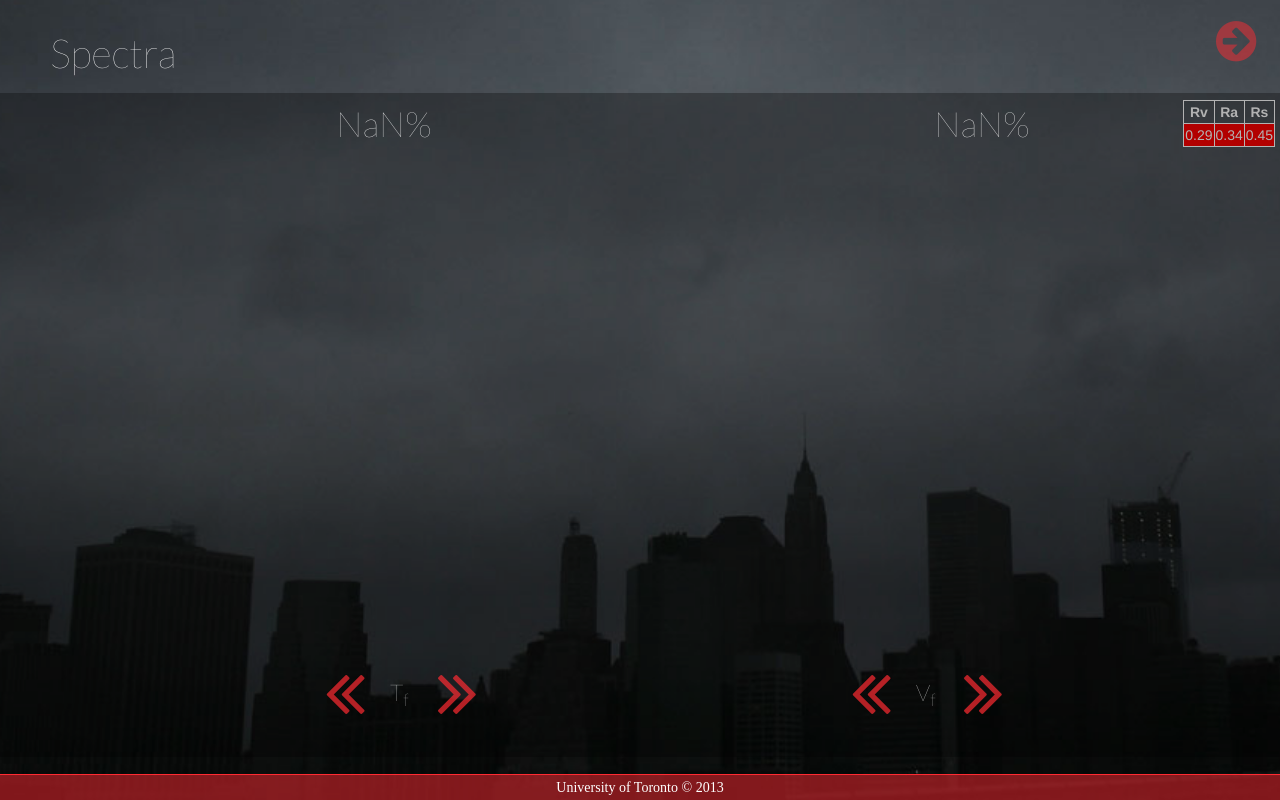
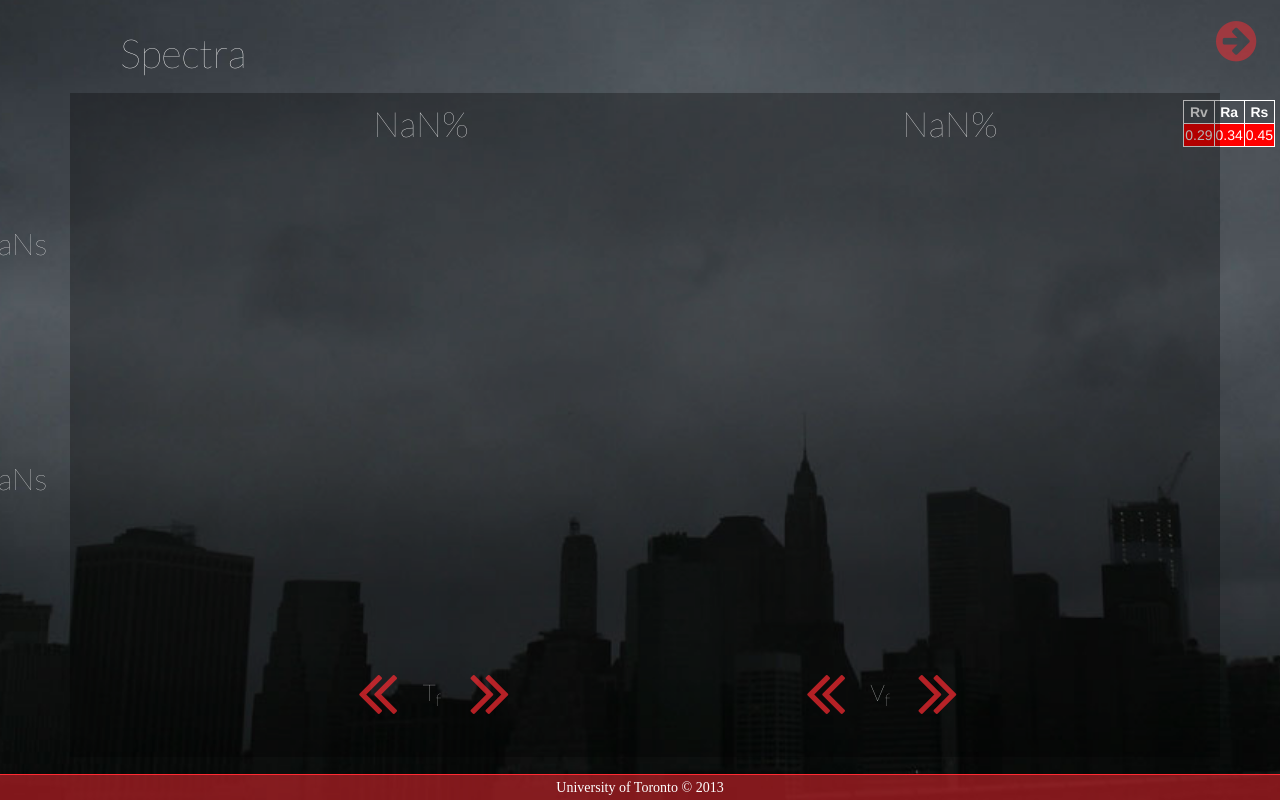
Before and after one commit to andrewlouis93/Opera, a plain HTML site: page spectra.html in a window 1280 px wide. Drawn offline with nearby package versions, Linux system fonts and the light colour scheme.

```diff
--- a/form_stylesheet_spectra.css
+++ b/form_stylesheet_spectra.css
@@ -25,9 +25,9 @@ a {text-decoration:none}
 	background:rgba(0,0,0,0.3);
 	padding:50px;
 	top:11%;
-	width:1300px;
+	width:1150px;
 	margin-top:5px;
-	margin-left:-300px;
+	margin-left:-230px;
 	height:83%; /*height:600px*/
 	position:absolute;
 }
@@ -409,7 +409,7 @@ input[type=number] {
 #placeholder{
 	margin-top:5px;
 	width:50%;
-	height:230px;
+	height:200px;
 	float:left;
 	position:relative;
 }
@@ -423,19 +423,19 @@ input[type=number] {
 #placeholder2{
 	margin-top:5px;
 	width:50%;
-	height:230px;
+	height:200px;
 	float:right;
 	position:relative;
 }
 #placeholder3{
 	width:50%;
-	height:230px;
+	height:200px;
 	float:left;
 	position:relative;
 }
 #placeholder4{
 	width:50%;
-	height:230px;
+	height:200px;
 	float:right;
 	position:relative;
 }
```
